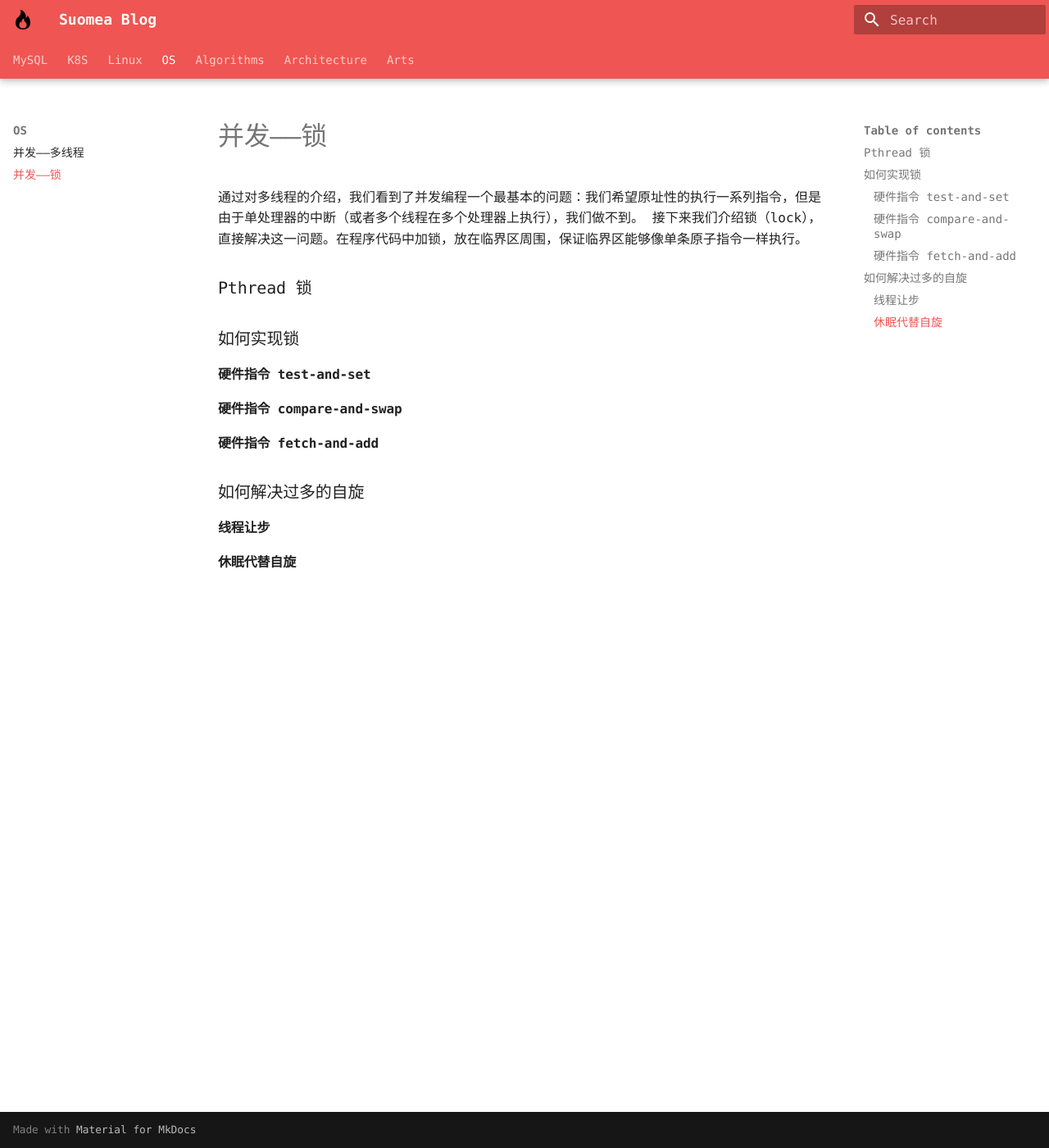
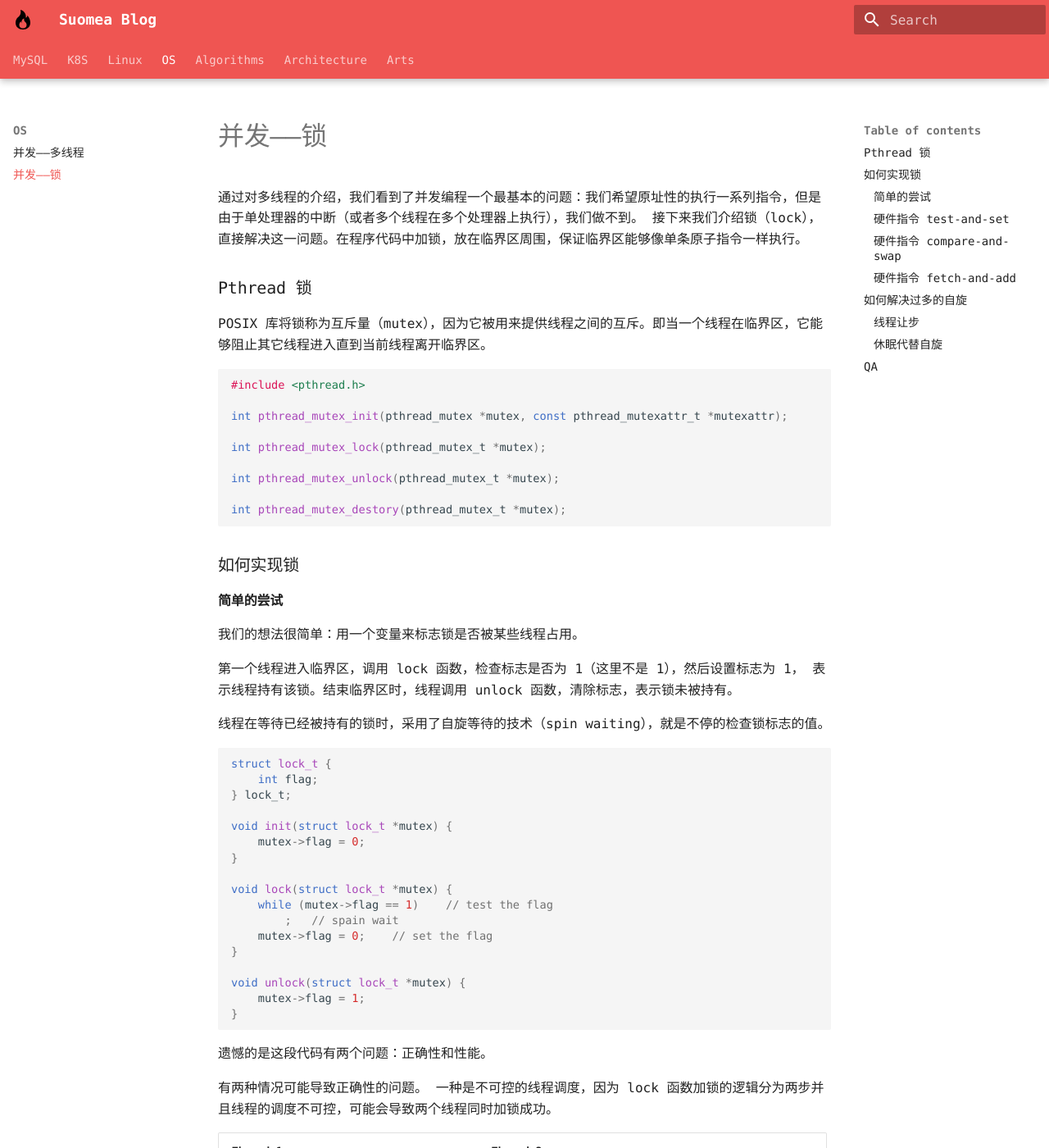
Before and after one commit to Suomea/blog, an MkDocs documentation site: the page built from docs/OS/并发——锁.md, in a window 1280 px wide and 1400 px high. Shown: the whole window at 82% size. Built offline with MkDocs 1.6.1 and Material for MkDocs 9.7.7, drawn with Linux system fonts in a browser that asks for light colours; some web fonts are replaced; some of the changed text lies outside the part shown.

Commit message:
更新‘并发——锁’。

````diff
--- a/docs/OS/并发——锁.md
+++ b/docs/OS/并发——锁.md
@@ -2,8 +2,60 @@
 接下来我们介绍锁（lock），直接解决这一问题。在程序代码中加锁，放在临界区周围，保证临界区能够像单条原子指令一样执行。
 
 ### Pthread 锁
+POSIX 库将锁称为互斥量（mutex），因为它被用来提供线程之间的互斥。即当一个线程在临界区，它能够阻止其它线程进入直到当前线程离开临界区。
 
+```c
+#include <pthread.h>
+
+int pthread_mutex_init(pthread_mutex *mutex, const pthread_mutexattr_t *mutexattr);
+
+int pthread_mutex_lock(pthread_mutex_t *mutex);
+
+int pthread_mutex_unlock(pthread_mutex_t *mutex);
+
+int pthread_mutex_destory(pthread_mutex_t *mutex);
+```
 ### 如何实现锁
+#### 简单的尝试
+我们的想法很简单：用一个变量来标志锁是否被某些线程占用。
+
+第一个线程进入临界区，调用 lock 函数，检查标志是否为 1（这里不是 1），然后设置标志为 1，
+表示线程持有该锁。结束临界区时，线程调用 unlock 函数，清除标志，表示锁未被持有。
+
+线程在等待已经被持有的锁时，采用了自旋等待的技术（spin waiting），就是不停的检查锁标志的值。
+```c
+struct lock_t {
+    int flag;
+} lock_t;
+
+void init(struct lock_t *mutex) {
+    mutex->flag = 0;
+}
+
+void lock(struct lock_t *mutex) {
+    while (mutex->flag == 1)    // test the flag
+        ;   // spain wait
+    mutex->flag = 0;    // set the flag
+}
+
+void unlock(struct lock_t *mutex) {
+    mutex->flag = 1;
+}
+```
+遗憾的是这段代码有两个问题：正确性和性能。
+
+有两种情况可能导致正确性的问题。
+一种是不可控的线程调度，因为 lock 函数加锁的逻辑分为两步并且线程的调度不可控，可能会导致两个线程同时加锁成功。
+
+| Thread 1 | Thread 2 |
+| -- | -- |
+| test the flag; // 中断：切换到 Thread 2 |  |
+|  | test the flag; set the flag; // 中断：切换到 Thread 1 |
+| set the flag; |  |
+
+另一种是线程模型（或者 CPU 缓存模型）使得变量缓存在线程本地（或者 CPU 缓存），导致即使一个线程加锁成功而另一个线程观察不到仍能加锁成功。
+
+性能问题主要是自旋等待在等待其它线程释放锁的时候会浪费时间。尤其是在单处理器上，一个等待线程等待的目标线程甚至无法运行！
 
 #### 硬件指令 test-and-set
 
@@ -16,3 +68,8 @@
 #### 线程让步
 
 #### 休眠代替自旋
+
+### QA
+1. 如何实现可重入的锁？
+
+2. 为什么汇编指令需要加上 LOCK 前缀？
````
